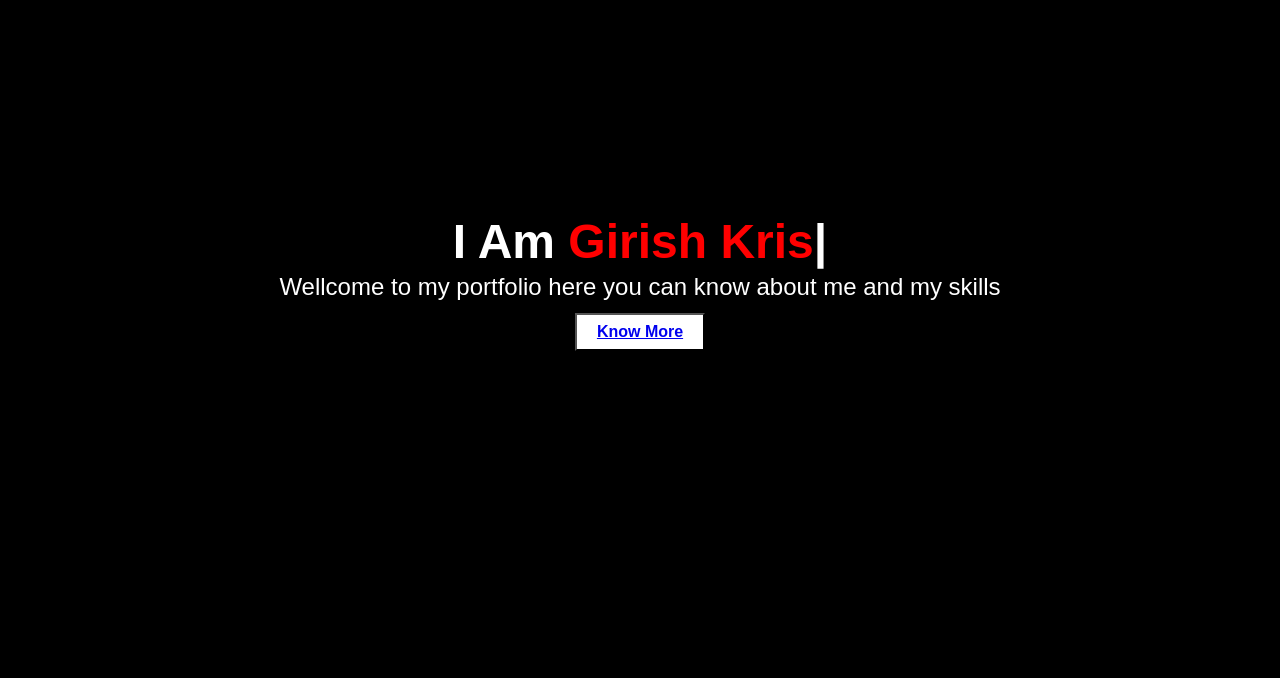
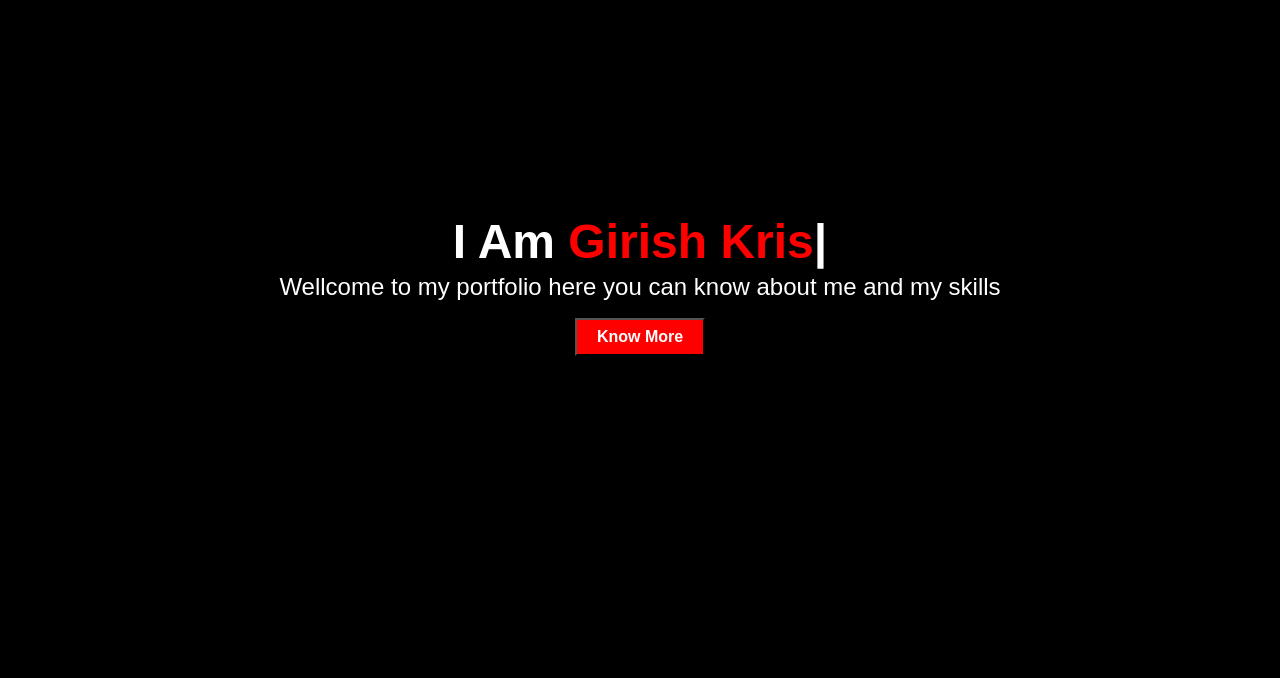
Before and after one commit to k-r-i-s-h-h/My-Portfolio, a plain HTML site: page index.html in a window 1280 px wide. In both pictures the pointer is over the button "Know More". Shown: the part 122-800 px from the top of the page. Drawn offline with nearby package versions, Linux system fonts and the light colour scheme.

Commit message:
Update style.css

```diff
--- a/style.css
+++ b/style.css
@@ -69,11 +69,13 @@ nav li a:hover {
   cursor: pointer;
   font-weight: bold;
   background-color: red;
+}
+.first-btn a {
   color: white;
+  text-decoration: none;
 }
 .first-btn:hover {
-  background-color: white;
-  color: red;
+  transform: translateY(5px);
 }
 /*---------- About---------  */
 .about {
```
